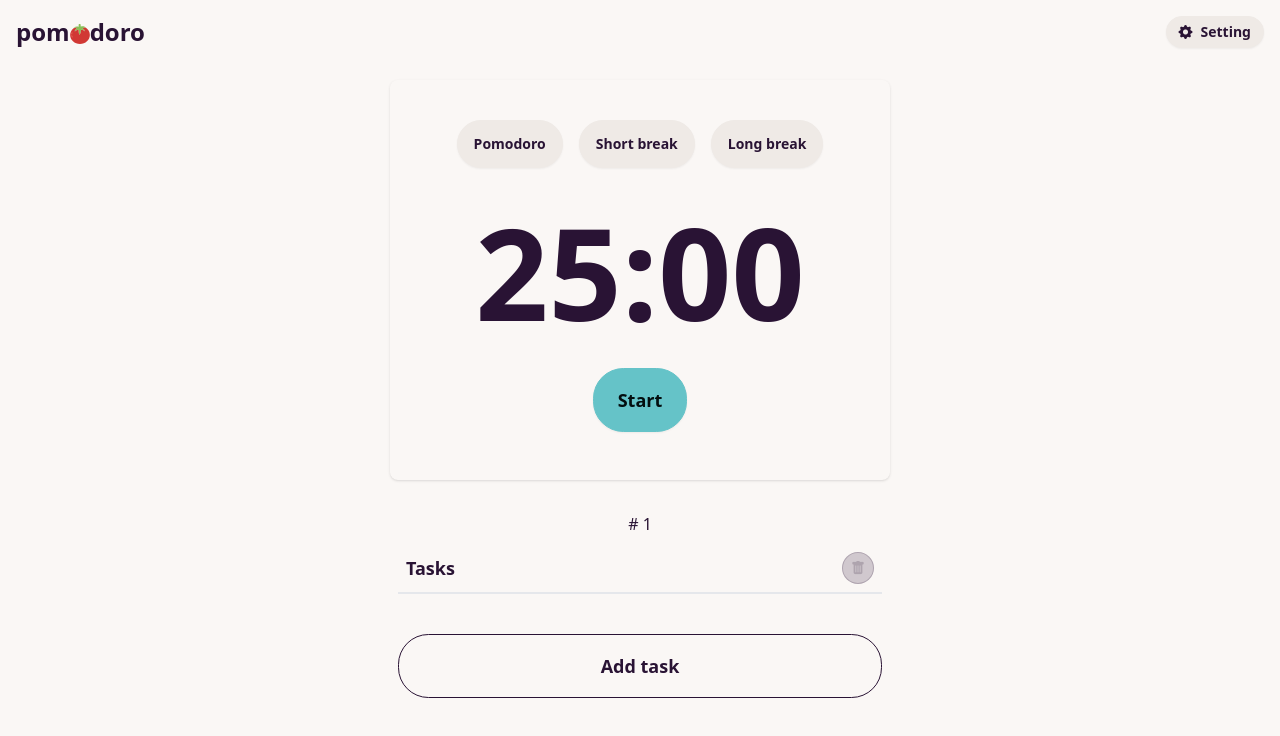
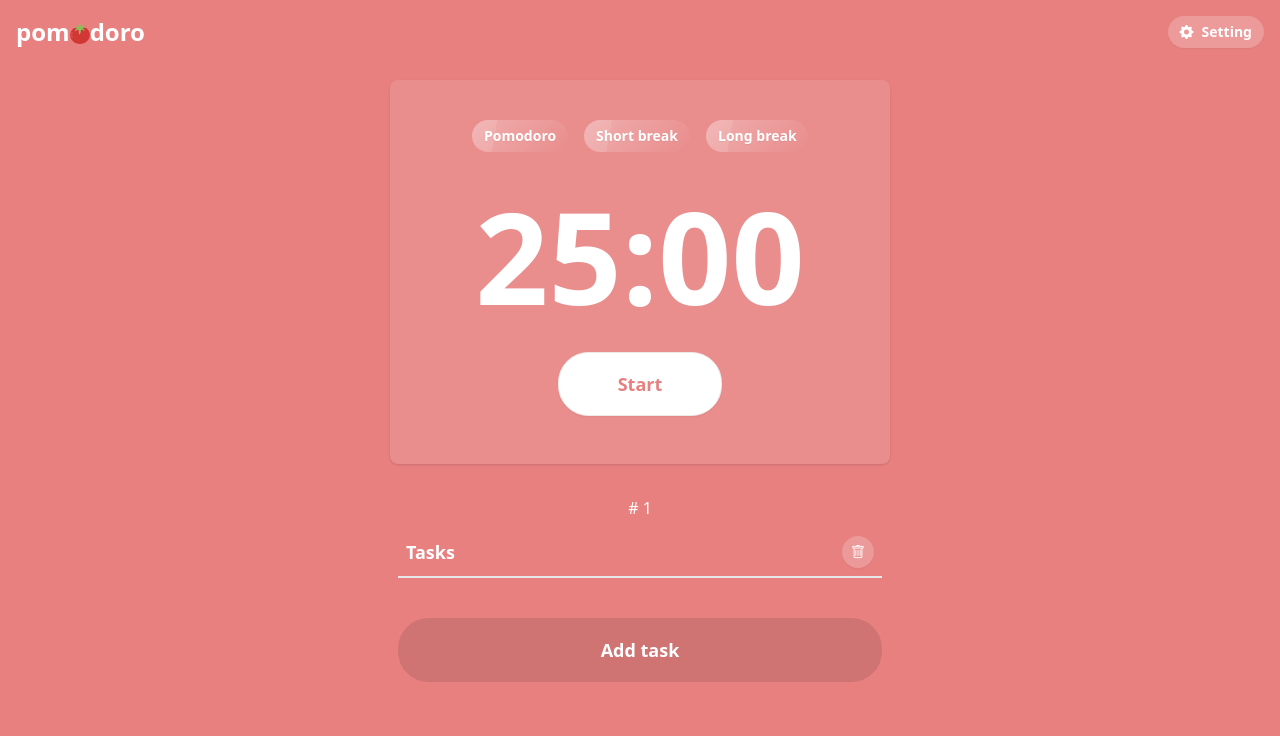
Before and after one commit to sangenshoku/pomodoroapp, a Vue app: page / in a window 1280 px wide. Shown: the top 736 px of the page. Built offline with nearby package versions, Linux system fonts and the light colour scheme.

Commit message:
feat: body color changes based on the current mode

```diff
--- a/src/App.vue
+++ b/src/App.vue
@@ -1,9 +1,10 @@
 <script setup lang="ts">
-import { reactive, ref } from 'vue';
+import { onMounted, reactive, ref } from 'vue';
 import { RouterView, RouterLink } from 'vue-router';
 import { usePomodoroTimerSettingStore, DEFAULT_TIME_SETTING } from '@/stores/timer-setting';
 import Modal from '@/components/Modal.vue';
 import TextInput from './components/TextInput.vue';
+import { setDataMode } from '@/utils';
 
 const pomodoroTimeSetting = usePomodoroTimerSettingStore();
 
@@ -23,6 +24,10 @@ const handleSaveSetting = (event: Event) => {
 const handleClickReset = () => {
   Object.assign(settingForm, DEFAULT_TIME_SETTING);
 };
+
+onMounted(() => {
+  setDataMode('pomodoro');
+});
 </script>
 
 <template>
@@ -33,7 +38,7 @@ const handleClickReset = () => {
       <span>doro</span>
     </RouterLink>
     <div class="">
-      <button class="btn btn-sm" @click="handleSettingClick">
+      <button class="btn-setting btn btn-sm" @click="handleSettingClick">
         <span class="bi bi-gear-fill"></span>
         Setting
       </button>
@@ -46,7 +51,7 @@ const handleClickReset = () => {
     <form id="form-setting" @submit="handleSaveSetting">
       <div class="grid grid-cols-3 gap-3">
         <div class="form-control">
-          <label for="pomodoro mb-3">
+          <label for="pomodoro" class="label">
             <span class="text-slate-500">Pomodoro</span>
           </label>
           <TextInput
@@ -60,7 +65,7 @@ const handleClickReset = () => {
           />
         </div>
         <div class="form-control">
-          <label for="short-break mb-3">
+          <label for="short-break" class="label">
             <span class="text-slate-500">Short Break</span>
           </label>
           <TextInput
@@ -74,7 +79,7 @@ const handleClickReset = () => {
           />
         </div>
         <div class="form-control">
-          <label for="long-break mb-3">
+          <label for="long-break" class="label">
             <span class="text-slate-500">Long Break</span>
           </label>
           <TextInput
@@ -95,3 +100,10 @@ const handleClickReset = () => {
     </template>
   </Modal>
 </template>
+<style scoped>
+.btn-setting {
+  background-color: var(--color-black-alpha-2);
+  color: var(--pomo-text-color);
+  border: none;
+}
+</style>
--- a/src/assets/main.css
+++ b/src/assets/main.css
@@ -2,6 +2,49 @@
 @tailwind components;
 @tailwind utilities;
 
+:root {
+  --color-pomodoro: #e88080ff;
+  --color-short-break: #5acea7ff;
+  --color-long-break: #66afd3ff;
+  --color-active-pomodoro: var(--color-pomodoro);
+  --color-black-alpha: rgba(255, 255, 255, 0.1);
+  --color-black-alpha-2: rgba(255, 255, 255, 0.2);
+  --pomo-brand-color: #fff;
+  --pomo-timer-text-color: #fff;
+  --pomo-heading-text-color: #fff;
+  --pomo-text-color: #fff;
+}
+
+body {
+  min-height: 100vh;
+  transition: background-color 0.5s ease;
+}
+
 #app {
   @apply container mx-auto;
 }
+
+[data-mode='pomodoro'] {
+  --color-active-pomodoro: var(--color-pomodoro);
+  background-color: var(--color-pomodoro);
+}
+
+[data-mode='shortBreak'] {
+  --color-active-pomodoro: var(--color-short-break);
+  background-color: var(--color-short-break);
+}
+
+[data-mode='longBreak'] {
+  --color-active-pomodoro: var(--color-long-break);
+  background-color: var(--color-long-break);
+}
+
+[data-mode='pomodoro'] .pomodoro-container,
+[data-mode='shortBreak'] .pomodoro-container,
+[data-mode='longBreak'] .pomodoro-container {
+  background-color: var(--color-black-alpha);
+}
+
+.brand {
+  color: var(--pomo-brand-color);
+}
--- a/src/components/PomodoroTimer.vue
+++ b/src/components/PomodoroTimer.vue
@@ -85,14 +85,10 @@ onMounted(() => {
       {{ timeFormatted }}
     </span>
     <div class="pomodoro-control flex gap-4 justify-center">
-      <button class="btn-toggle-start btn btn-lg btn-primary" @click="toggleTimer">
+      <button class="btn-toggle-start btn btn-lg w-1/2" @click="toggleTimer">
         {{ isRunning() ? 'Pause' : 'Start' }}
       </button>
-      <button
-        class="btn-stop btn btn-error btn-lg btn-circle"
-        @click="stopTimer"
-        v-if="isRunning()"
-      >
+      <button class="btn-stop btn btn-lg btn-circle glass" @click="stopTimer" v-if="isRunning()">
         <span class="bi bi-stop-fill text-3xl text-white"></span>
       </button>
     </div>
@@ -100,7 +96,21 @@ onMounted(() => {
 </template>
 <style scoped>
 .time {
+  color: var(--pomo-timer-text-color);
   font-size: 8rem;
   font-weight: bold;
 }
+.pomodoro-control {
+  position: relative;
+  width: 100%;
+}
+
+.btn-stop {
+  position: absolute;
+  right: 0;
+}
+.btn-toggle-start {
+  background-color: #fff;
+  color: var(--color-active-pomodoro);
+}
 </style>
--- a/src/components/tasks/TaskItem.vue
+++ b/src/components/tasks/TaskItem.vue
@@ -19,7 +19,7 @@ const handleCheck = (event: Event) => {
 </script>
 <template>
   <div
-    class="task-item card w-full bg-base-100 shadow"
+    class="task-item card w-full bg-base-100"
     :data-active="props.active"
     data-testid="task-item"
   >
@@ -42,10 +42,21 @@ const handleCheck = (event: Event) => {
   </div>
 </template>
 <style scoped>
+.task-item {
+  border-left: 6px solid transparent;
+  color: grey;
+}
+
 .task-item:hover {
   cursor: pointer;
+  border-left: 6px solid rgb(204, 204, 204);
 }
+
+.task-item .checkbox {
+  --chkbg: grey !important;
+}
+
 [data-active='true'] {
-  border: solid 1px gray;
+  border-left: 6px solid grey;
 }
 </style>
--- a/src/utils/index.ts
+++ b/src/utils/index.ts
@@ -1,3 +1,5 @@
+import type { PomodoroModeValue } from '@/stores/timer-setting';
+
 export const getFromLocalStorage = <T>(key: string) => {
   const item = localStorage.getItem(key);
   if (!item) return null;
@@ -7,3 +9,7 @@ export const getFromLocalStorage = <T>(key: string) => {
 export const setHTMLTitle = (title: string) => {
   document.title = title;
 };
+
+export const setDataMode = (mode: PomodoroModeValue) => {
+  document.body.setAttribute('data-mode', mode);
+};
--- a/src/views/HomeView.vue
+++ b/src/views/HomeView.vue
@@ -4,6 +4,7 @@ import { usePomodoroTimerSettingStore, type PomodoroModeValue } from '@/stores/t
 import { setHTMLTitle } from '@/utils';
 import { useTasksStore, type Task, type TaskAdd } from '@/stores/tasks';
 import { Modal, TaskList, TextInput, PomodoroTimer } from '@/components';
+import { setDataMode } from '@/utils';
 
 interface PomodoroMode {
   name: string;
@@ -55,6 +56,7 @@ const updateHTMLTitle = (minuteStr: string) => {
 
 const setMode = (mode: PomodoroModeValue) => {
   currentMode.value = mode;
+  setDataMode(mode);
 };
 
 const handleInitPomodoro = (minuteStr: string) => {
@@ -89,6 +91,7 @@ const handleFinishedPomodoro = () => {
   }
 };
 
+// FIXME: This is not working since there are multiple PomodoroTimer components
 const handleModeChanged = (mode: string, minuteStr: string) => {
   updateHTMLTitle(minuteStr);
 };
@@ -118,7 +121,12 @@ const handleClickDeleteAllTasks = () => {
   <div class="flex flex-col items-center lg:w-[31.25rem] lg:mx-auto">
     <div class="pomodoro-container rounded-lg shadow">
       <div class="flex gap-4">
-        <button class="btn" v-for="mode in modes" :key="mode.name" @click="setMode(mode.value)">
+        <button
+          class="btn btn-sm glass text-white"
+          v-for="mode in modes"
+          :key="mode.name"
+          @click="setMode(mode.value)"
+        >
           {{ mode.name }}
         </button>
       </div>
@@ -154,40 +162,58 @@ const handleClickDeleteAllTasks = () => {
       />
     </div>
     <div class="current-pomodoros">
-      <span class="text-md">{{ `# ${currentPomodoroCount}` }}</span>
+      <span class="text-md" v-if="currentMode === 'pomodoro' || tasksStore.hasTasks">{{
+        `# ${currentPomodoroCount}`
+      }}</span>
+      <span class="text-md" v-else-if="currentMode === 'shortBreak' && !tasksStore.hasTasks"
+        >Take a short break!</span
+      >
+      <span class="text-md" v-else-if="currentMode === 'longBreak' && !tasksStore.hasTasks"
+        >Take a long break!</span
+      >
     </div>
     <div class="selected-task-container flex flex-col" v-if="selectedTask">
       <span class="text-lg">{{ selectedTask.title }}</span>
     </div>
     <div class="tasks-container grid gap-5 p-2 w-full">
       <div class="flex justify-between items-center border-b-2 p-2">
-        <span class="text-lg font-bold">Tasks</span>
+        <span class="text-lg font-bold tasks-label">Tasks</span>
         <button
           type="button"
-          class="btn btn-circle btn-sm btn-error btn-outline"
+          class="btn btn-remove-tasks btn-circle btn-sm"
           :disabled="!tasksStore.hasTasks"
           @click="handleClickDeleteAllTasks"
         >
-          <span class="bi bi-trash-fill"></span>
+          <span class="bi bi-trash"></span>
         </button>
       </div>
       <div class="tasks-container">
         <TaskList v-model:selected="selectedTask" :tasks="tasksStore.tasks" />
       </div>
-      <button class="btn btn-outline btn-lg w-full" @click="handleClickAddTask">Add task</button>
+      <button
+        class="btn-add-task btn btn-outline btn-neutral btn-lg w-full"
+        @click="handleClickAddTask"
+      >
+        Add task
+      </button>
     </div>
   </div>
   <Modal v-model:visible="addTaskModalVisible" header="Add Task">
     <form id="form-add-task" class="grid gap-5" @submit="handleSubmitAddTask">
-      <TextInput placeholder="Task name" bordered required v-model="formAddTask.title" />
+      <div class="form-control">
+        <label for="task-name" class="label text-slate-500"> Task name </label>
+        <TextInput bordered required v-model="formAddTask.title" />
+      </div>
+      <div class="form-control">
+        <label for="estimated-pomodoros" class="label text-slate-500"> Estimated Pomodoros </label>
         <TextInput
           type="number"
-        placeholder="# of Pomodoros"
           bordered
           min="1"
           required
           v-model="formAddTask.estimatedPomodoros"
         />
+      </div>
     </form>
     <template #modalAction>
       <button type="submit" class="btn btn-primary" form="form-add-task">Add</button>
@@ -203,4 +229,25 @@ const handleClickDeleteAllTasks = () => {
   margin-bottom: 2rem;
   padding: 2.5rem 1.25rem;
 }
+
+.tasks-label {
+  color: var(--pomo-heading-text-color);
+}
+
+.current-pomodoros,
+.selected-task-container {
+  color: var(--pomo-text-color);
+}
+
+.btn-add-task {
+  color: var(--pomo-text-color);
+  background-color: rgba(0, 0, 0, 0.1);
+  border: none;
+}
+
+.btn-remove-tasks {
+  background-color: var(--color-black-alpha-2);
+  color: var(--pomo-text-color);
+  border: none;
+}
 </style>
```
Lines whose indentation alone changed are shown as unchanged.
